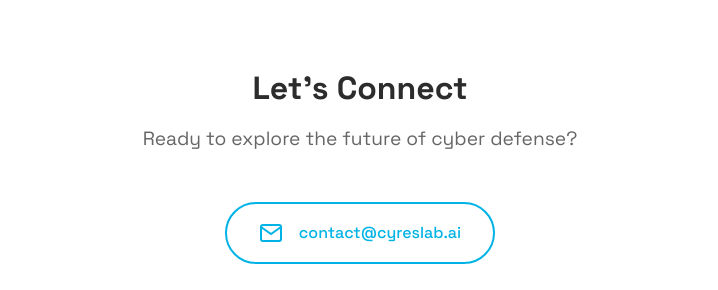
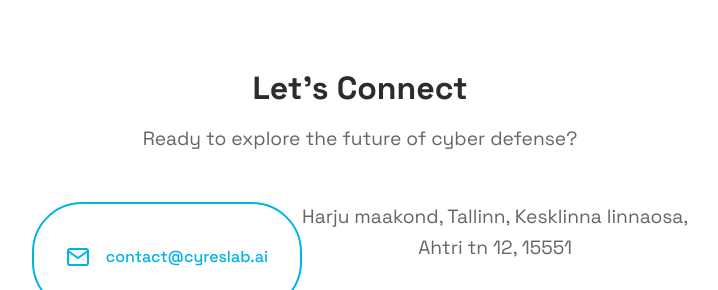
Before and after one commit to Cyreslab-AI/Cyreslab-AI.github.io, a plain HTML site: page index.html in a window 1280 px wide. Shown: the part 2131-2421 px from the top of the page, without its empty margins (280-998 px from the left). Drawn offline with Linux system fonts and the light colour scheme.

Commit message:
Update index.html

```diff
--- a/index.html
+++ b/index.html
@@ -178,6 +178,10 @@
                         </span>
                         contact@cyreslab.ai
                     </a>
+
+                    <div class="contact-address">
+                        <p>Harju maakond, Tallinn, Kesklinna linnaosa,<br>Ahtri tn 12, 15551</p>
+                    </div>
                 </div>
 
                 <div class="social-links">
```
